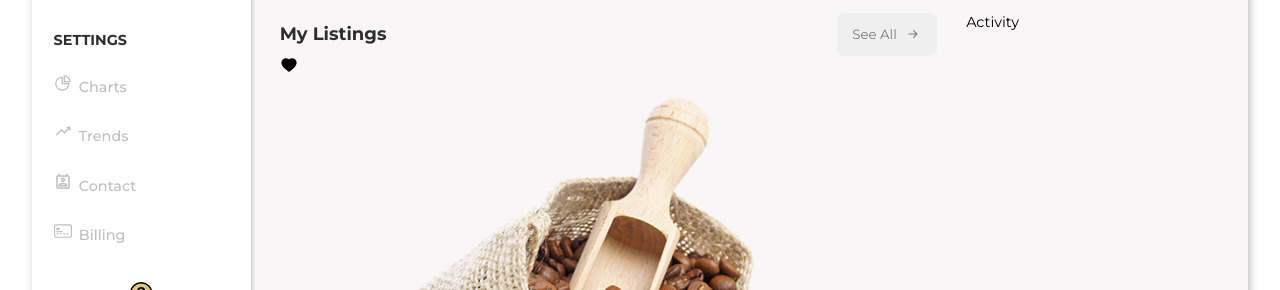
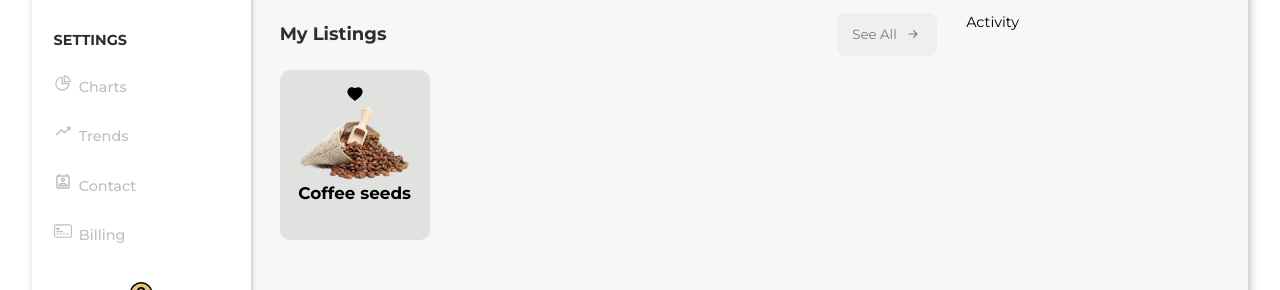
Before and after one commit to AnnaKuliga/responsive-admin-dashboard, a React (Create React App) app: page / in a window 1280 px wide. Shown: the part 349-639 px from the top of the page. Built offline with nearby package versions, Linux system fonts and the light colour scheme.

Commit message:
styled the listing item section

```diff
--- a/src/components/Body section/Listing section/Listing.scss
+++ b/src/components/Body section/Listing section/Listing.scss
@@ -8,6 +8,8 @@
   --bgColor: hsl(220, 10%, 94%);
   --greyText: rgb(190, 190, 190);
   --inputColor: hsl(330, 12%, 97%);
+  --itemCardColor: hsl(120, 5%, 88%);
+  --itemCardHover: hsl(120, 27%, 87%);
 
   --biggestFontSize: 2.5rem;
   --h1FontSize: 1.5rem;
@@ -37,4 +39,29 @@
       border: 1px solid var(--PrimaryColor);
     }
   }
+
+  .secContainer {
+    width: 100%;
+    margin: 1rem 0;
+    gap: 1rem;
+    flex-wrap: wrap;
+    justify-content: space-between;
+
+    .singleItem {
+      position: relative;
+      width: 150px;
+      height: 170px;
+      display: flex;
+      align-items: center;
+      flex-direction: column;
+      padding: 1rem;
+      border-radius: 10px;
+      background: var(--itemCardColor);
+
+      &:hover {
+        background: var(--itemCardHover);
+        box-shadow: 0 2px 2px var(--inputColor);
+      }
+    }
+  }
 }
--- a/src/components/Body section/Listing section/listing.css
+++ b/src/components/Body section/Listing section/listing.css
@@ -8,6 +8,8 @@
   --bgColor: hsl(220, 10%, 94%);
   --greyText: rgb(190, 190, 190);
   --inputColor: hsl(330, 12%, 97%);
+  --itemCardColor: hsl(120, 5%, 88%);
+  --itemCardHover: hsl(120, 27%, 87%);
   --biggestFontSize: 2.5rem;
   --h1FontSize: 1.5rem;
   --h2FontSize: 1.25rem;
@@ -34,4 +36,26 @@
 }
 .listingSection .heading .btn:hover {
   border: 1px solid var(--PrimaryColor);
+}
+.listingSection .secContainer {
+  width: 100%;
+  margin: 1rem 0;
+  gap: 1rem;
+  flex-wrap: wrap;
+  justify-content: space-between;
+}
+.listingSection .secContainer .singleItem {
+  position: relative;
+  width: 150px;
+  height: 170px;
+  display: flex;
+  align-items: center;
+  flex-direction: column;
+  padding: 1rem;
+  border-radius: 10px;
+  background: var(--itemCardColor);
+}
+.listingSection .secContainer .singleItem:hover {
+  background: var(--itemCardHover);
+  box-shadow: 0 2px 2px var(--inputColor);
 }/*# sourceMappingURL=Listing.css.map */
```
Also changed, not shown: 1 other file (tests, documents, lock files or other folders).
